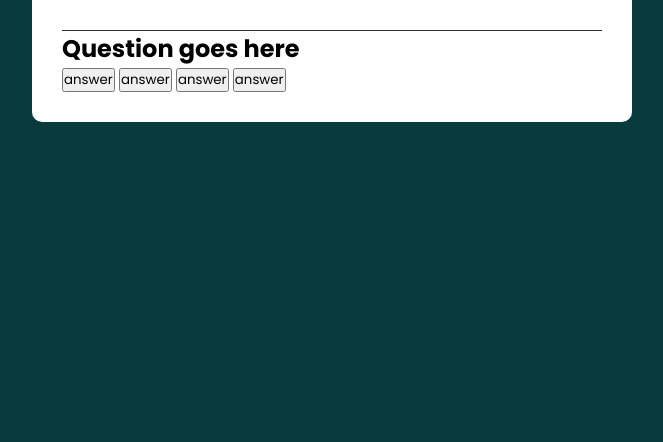
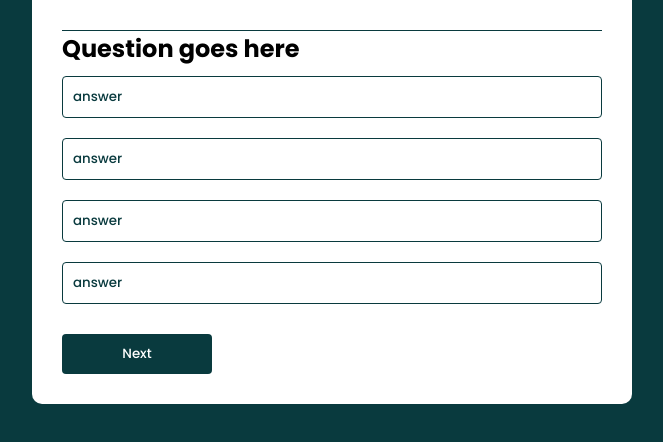
Before and after one commit to Edith505/Quiz-question, a plain HTML site: page index.html in a window 1280 px wide. Shown: the part 178-620 px from the top of the page, without its empty margins (308-971 px from the left). Drawn offline with Linux system fonts and the light colour scheme.

Commit message:
Next button

```diff
--- a/css/style.css
+++ b/css/style.css
@@ -26,6 +26,37 @@ body{
     font-weight: 25px;
     color: #001E4D;
     font-weight: 600;
-    border-bottom: 1px solid #333;
+    border-bottom: 1px solid #093A3E;
     padding-bottom: 30px;
 }
+
+.btn{
+    background: #fff;
+    color: #093A3E;
+    font-weight: 500;
+    width: 100%;
+    border: 1px solid #093A3E;
+    padding: 10px;
+    margin: 10px 0;
+    text-align: left;
+    border-radius: 4px;
+    cursor: pointer;
+    transition: all 0.3s;
+}
+
+.btn:hover{
+    background: #093A3E;
+    color: #FFF;
+}
+
+#next-btn{
+    background: #093A3E;
+    color: #fff;
+    font-weight: 500;
+    width: 150px;
+    border:0;
+    padding: 10px;
+    margin: 20px auto 0;
+    border-radius: 4px;
+    cursor: pointer;
+}
--- a/index.html
+++ b/index.html
@@ -21,6 +21,7 @@
                 <button class="btn">answer</button>
                 <button class="btn">answer</button>
           </div>
+          <button id="next-btn">Next</button>
       </div>
    </div>
 
```
